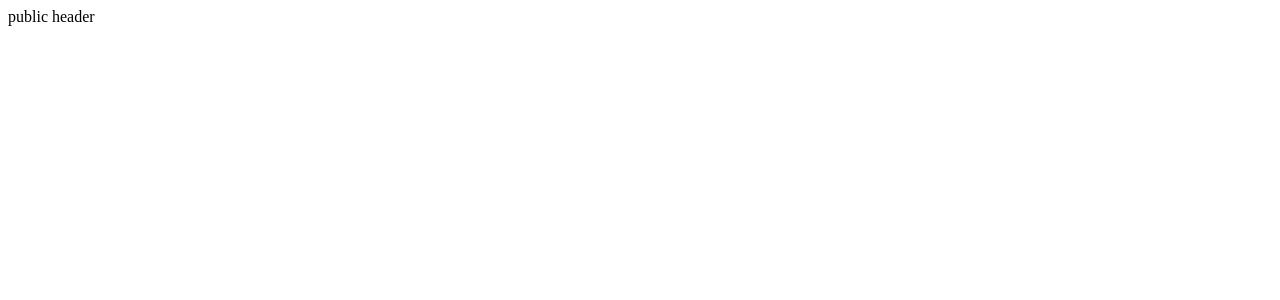
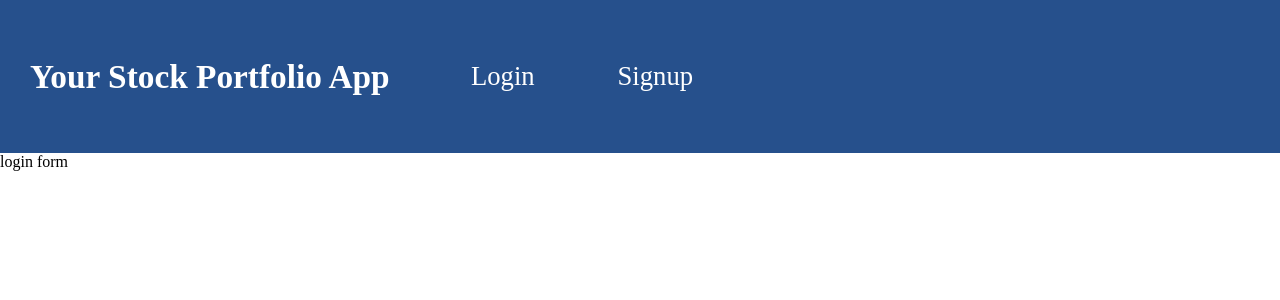
Before and after one commit to qiuyunchen/Stock-Portfolio-App, a React (Create React App) app in the folder frontend/: page /#/ in a window 1280 px wide. Shown: the top 300 px of the page. Built offline with nearby package versions, Linux system fonts and the light colour scheme; no server answers; the HTML template or start-up script is replaced by a standard one.

Commit message:
frontend: added public header

```diff
--- /dev/null
+++ b/frontend/src/App.css
@@ -0,0 +1,3 @@
+body {
+    margin: 0;
+}
--- a/frontend/src/App.js
+++ b/frontend/src/App.js
@@ -1,6 +1,8 @@
+// Frameworks
 import React, {Component} from 'react';
 import { HashRouter, Route} from 'react-router-dom';
 import firebase from './firebase';
+import './App.css';
 
 // Containers & Components
 import Login from './components/login';
@@ -40,17 +42,26 @@
       return (
         <HashRouter>
           <Route path='/' component={ PublicHeader } />
-          <Route path='/login' exact component={ Login } />
-          <Route path='/signup' exact component={ Signup } />
+
+          <div className='body'>
+            <Route path='/' exact component={ Login } />
+            <Route path='/signup' exact component={ Signup } />
+          </div>
+
         </HashRouter>
       );
+
     } else {
-      return(
+      return (
         <HashRouter>
           <Route path='/' component={ PrivateHeader } />
-          <Route path='/logout' exact component={ Logout } />
-          <Route path='/portfolio' exact component={ Portfolio } />
-          <Route path='/transactions' exact component={ Transactions } />
+
+          <div className='body'>
+            <Route path='/logout' exact component={ Logout } />
+            <Route path='/portfolio' exact component={ Portfolio } />
+            <Route path='/transactions' exact component={ Transactions } />
+          </div>
+
         </HashRouter>
       );
     }
--- a/frontend/src/components/public_header.js
+++ b/frontend/src/components/public_header.js
@@ -1,6 +1,20 @@
 import React from 'react';
+import {Link} from 'react-router-dom';
 import firebase from '../firebase';
+import './styling/public_header.css';
 
 export default (props) =>{
-    return <div>public header</div>
+    return (
+        <nav className='nav'>
+            <h1 className='app-title'>Your Stock Portfolio App</h1>
+            <ul className='nav-list'>
+                <Link to='/' className='link'>
+                    <li className='list-item'>Login</li>
+                </Link>
+                <Link to='/signup' className='link'>
+                    <li className='list-item'>Signup</li>
+                </Link>
+            </ul>
+        </nav>
+    )
 }
--- /dev/null
+++ b/frontend/src/components/styling/public_header.css
@@ -0,0 +1,25 @@
+.nav {
+    background-color: #26508C;
+    color: white;
+    display: flex;
+    justify-content: flex-start;
+    align-items: center;
+    padding: 30px;
+}
+.app-title{
+    font-size: 25pt;
+}
+.nav-list {
+    display: flex;
+    min-width: 25%;
+    font-size: 20pt;
+    justify-content: space-around;
+    font-weight: 500;
+}
+.list-item {
+    list-style: none;
+}
+.link {
+    text-decoration: none;
+    color: white;
+}
```
